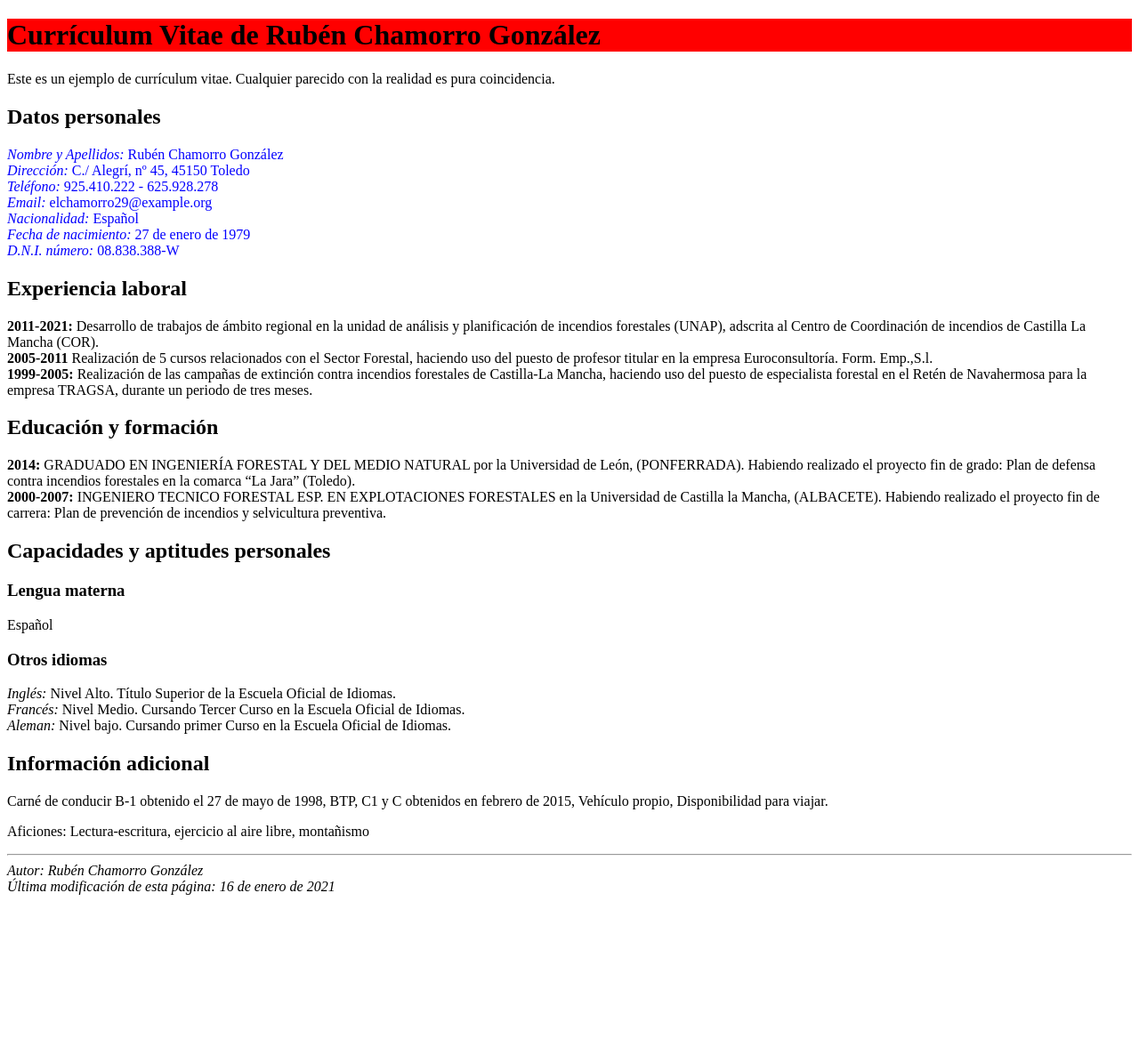
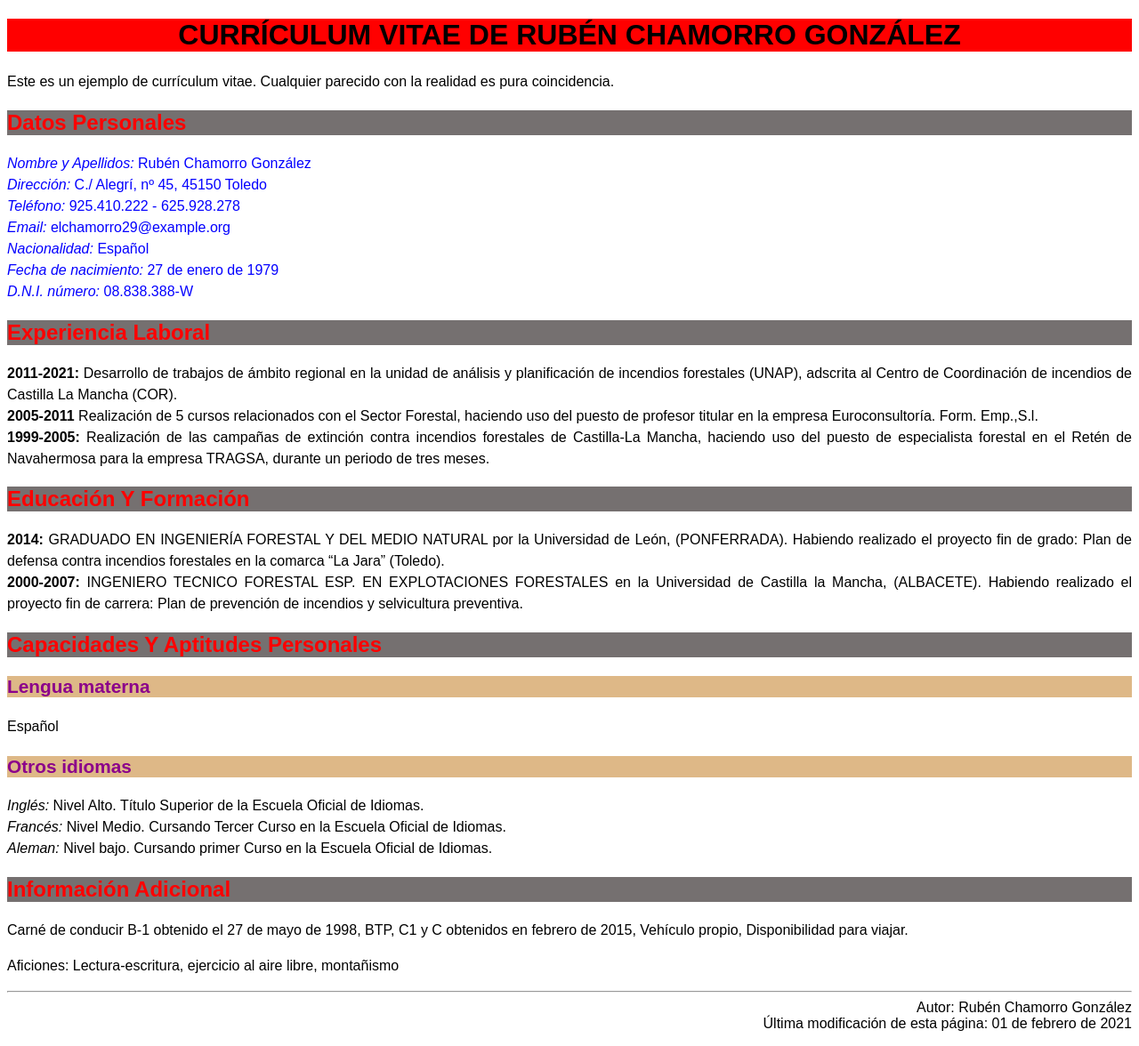
Before and after one commit to ruben2710/Ejercicio5curriculumvitae, a plain HTML site: page index.html in a window 1280 px wide. Shown: the whole page at 89% size. Before the commit the page ends 1022 px from the top, so only its background shows below. Drawn offline with Linux system fonts and the light colour scheme.

Commit message:
Ejercicio5curriculumvitae

```diff
--- /dev/null
+++ b/CVrchamorro.css
@@ -0,0 +1,37 @@
+body {
+    background-color: white;
+    color: black;
+    font-family: sans-serif;
+    text-align: justify;
+}
+
+h1 {
+    color: black;
+    font-size: 200%;
+    text-align: center;
+    text-transform: uppercase;
+}
+
+h2 {
+    background-color: rgb(117, 112, 112);
+    color: red;
+    font-size: 150%;
+    text-transform: capitalize;
+}
+
+h3 {
+    background-color:burlywood;
+    color: DarkMagenta;
+    font-size: 130%;
+}
+
+p {
+    background-color: white;
+    line-height: 150%;
+}
+
+address {
+    background-color: white;
+    font-style: normal;
+    text-align: right;
+}
--- a/index.html
+++ b/index.html
@@ -3,6 +3,7 @@
 <html>
 <head>
   <meta charset="utf-8">
+  <link rel="stylesheet" href="CVrchamorro.css">
   <title>2.5. Ejercicio 5: Tu currículum vitae. Rubén Chamorro González.</title>
 </head>
 
@@ -62,7 +63,7 @@
 
   <address>
     Autor: Rubén Chamorro González<br>
-    Última modificación de esta página: 16 de enero de 2021
+    Última modificación de esta página: 01 de febrero de 2021
   </address>
 
   </p>
```
Also changed, not shown: index.js (added).
